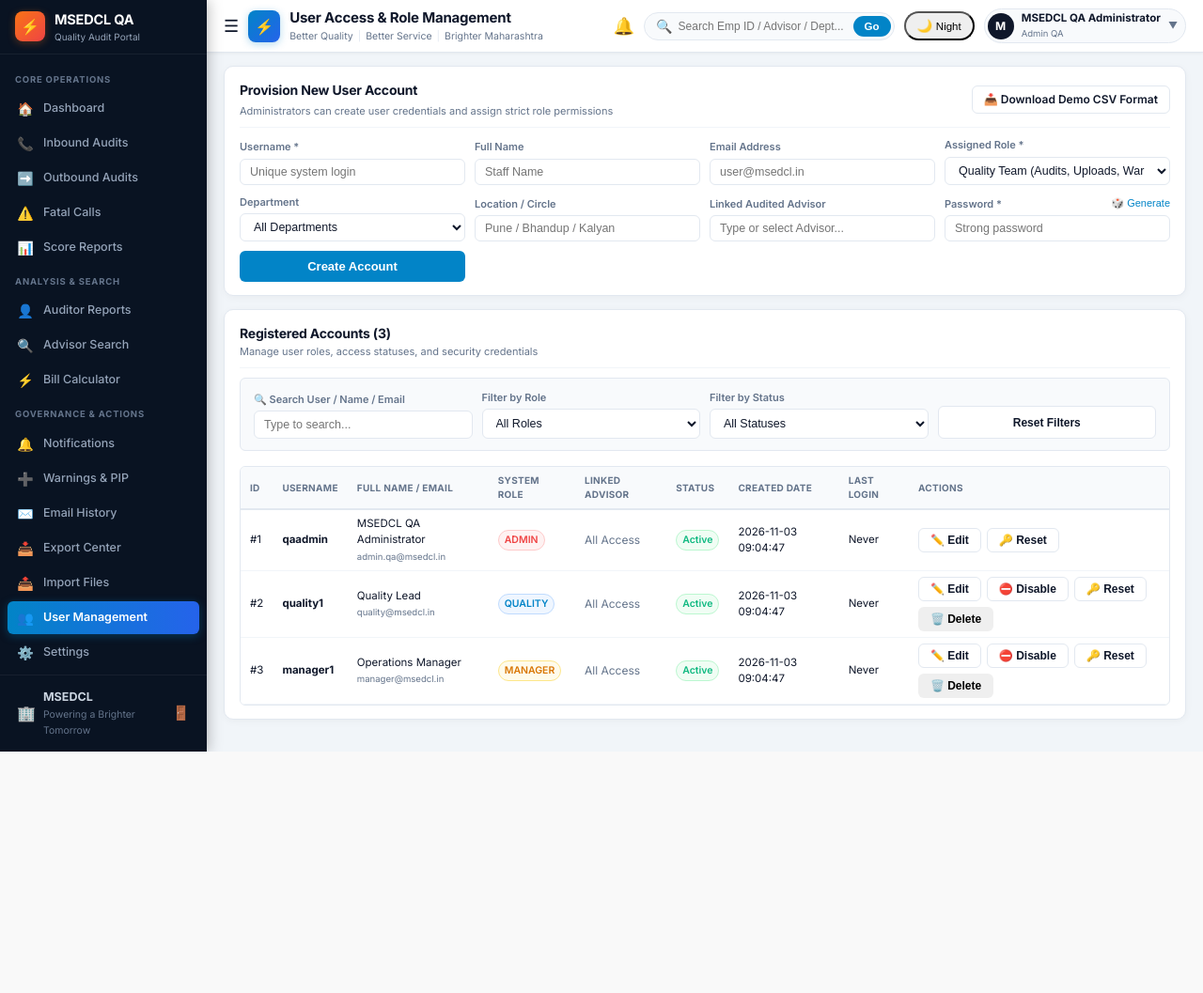
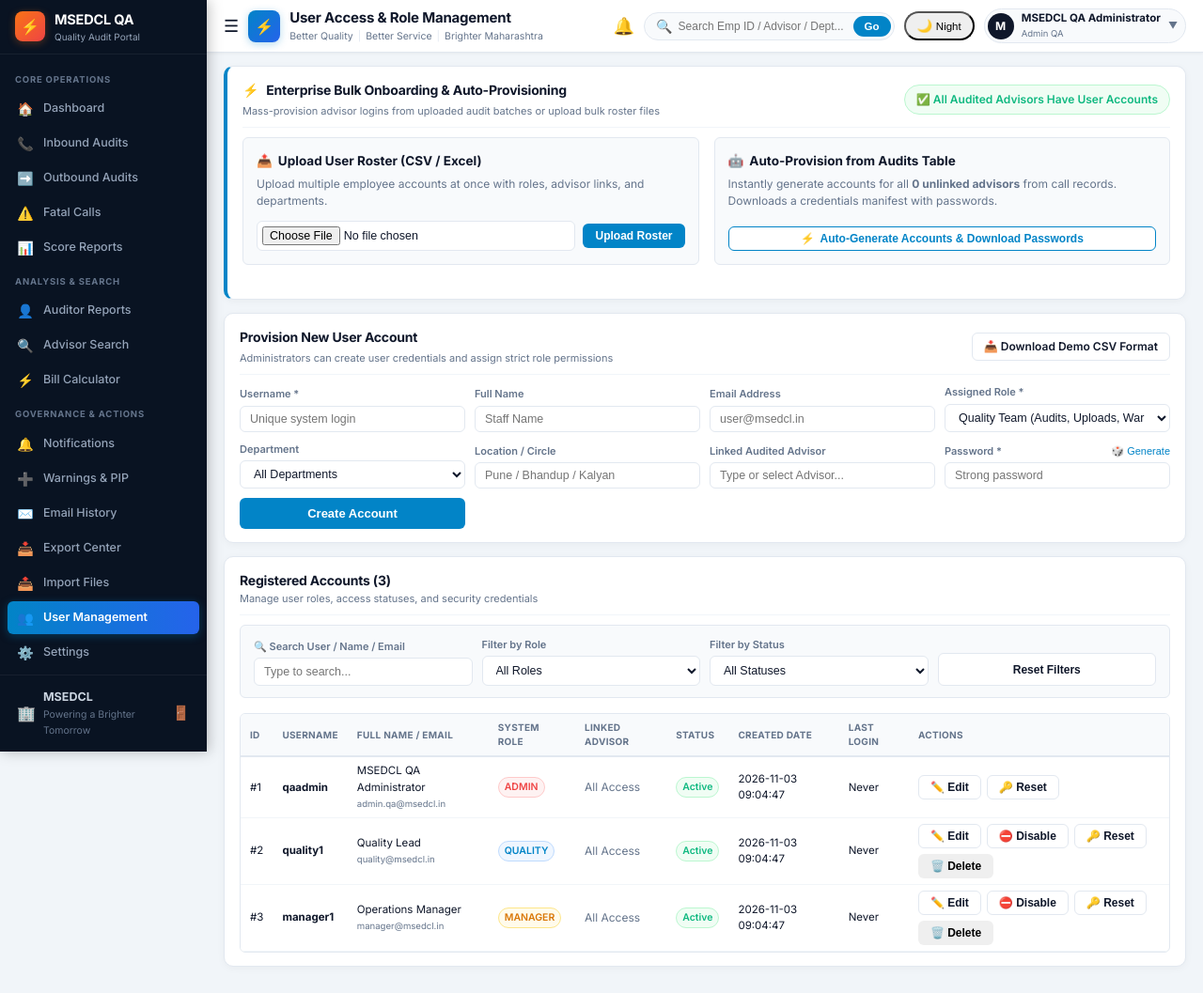
Before and after one commit to WeWake2026/MSEDCL, a Flask app: page /admin/users in a window 1280 px wide. Shown: the whole page at 94% size. Before the commit the page ends 800 px from the top, so only its background shows below. Run offline with Flask 3, Linux system fonts and the light colour scheme; the visitor is signed in with stand-in values (Sample User, id 1); data comes from the database, SQL or seed files in the repository; data that the repository does not hold is empty; some libraries are stand-ins or nearby versions.

Commit message:
Implement bulk roster CSV upload and one-click auto-provisioning for audited advisors

```diff
--- a/app.py
+++ b/app.py
@@ -1,4 +1,4 @@
-import os, io, sqlite3, hashlib, secrets, smtplib, ssl, json, sys, time, threading, subprocess
+import os, io, sqlite3, hashlib, secrets, smtplib, ssl, json, sys, time, threading, subprocess, csv
 from email.message import EmailMessage
 from datetime import datetime, date, timedelta
 from functools import wraps
@@ -1957,7 +1957,164 @@ def user_management():
             WHERE advisor_name IS NOT NULL AND advisor_name != ''
             ORDER BY advisor_name ASC
         """).fetchall()
-    return render_template("user_management.html", page="users", users=users, audited_advisors=audited_advisors)
+
+        # Calculate unlinked advisors without user logins
+        user_adv_ids = set(u["advisor_id"] for u in users if u["advisor_id"])
+        unlinked_count = sum(1 for a in audited_advisors if a["advisor_id"] and a["advisor_id"] not in user_adv_ids)
+
+    return render_template("user_management.html", page="users", users=users, audited_advisors=audited_advisors, unlinked_count=unlinked_count)
+
+@app.route("/admin/users/bulk-import", methods=["POST"])
+@roles("admin", "manager")
+def user_bulk_import():
+    file = request.files.get("users_file")
+    if not file or not file.filename:
+        flash("Please select a CSV or Excel file to import.", "error")
+        return redirect(url_for("user_management"))
+
+    filename = secure_filename(file.filename).lower()
+    created = 0
+    skipped = 0
+    errors = []
+
+    try:
+        if filename.endswith(".csv"):
+            df = pd.read_csv(file)
+        elif filename.endswith((".xlsx", ".xls")):
+            df = pd.read_excel(file)
+        else:
+            flash("Invalid format. Please upload a .csv or .xlsx file.", "error")
+            return redirect(url_for("user_management"))
+
+        # Normalize column headers
+        df.columns = [str(c).strip().lower().replace(" ", "_") for c in df.columns]
+
+        with db() as con:
+            existing_usernames = set(r[0] for r in con.execute("SELECT username FROM users").fetchall())
+
+            for idx, row in df.iterrows():
+                username = str(row.get("username", "")).strip()
+                if not username or username == "nan" or username in existing_usernames:
+                    skipped += 1
+                    continue
+
+                full_name = str(row.get("full_name", "")).strip()
+                if full_name == "nan": full_name = ""
+                email = str(row.get("email", "")).strip()
+                if email == "nan": email = ""
+                role = str(row.get("role", "advisor")).strip().lower()
+                if role not in ("admin", "quality", "manager", "viewer", "advisor"):
+                    role = "advisor"
+
+                advisor_id = str(row.get("advisor_id", "")).strip()
+                if advisor_id == "nan" or not advisor_id:
+                    advisor_id = None
+
+                department = str(row.get("department", "All")).strip()
+                if department == "nan" or not department:
+                    department = "All"
+
+                location = str(row.get("location", "")).strip()
+                if location == "nan": location = ""
+
+                raw_pwd = str(row.get("temporary_password", "")).strip()
+                if raw_pwd == "nan" or not raw_pwd:
+                    raw_pwd = secrets.token_urlsafe(8)
+
+                pwd_hash = generate_password_hash(raw_pwd)
+
+                con.execute("""
+                    INSERT INTO users (username, password_hash, role, advisor_id, active, full_name, email, department, location, created_at)
+                    VALUES (?, ?, ?, ?, 1, ?, ?, ?, ?, datetime('now'))
+                """, (username, pwd_hash, role, advisor_id, full_name, email, department, location))
+
+                existing_usernames.add(username)
+                created += 1
+
+        log_audit("BULK_IMPORT_USERS", f"{created} accounts", f"Imported from {filename}. Skipped {skipped}.")
+        flash(f"Successfully provisioned {created} user accounts! ({skipped} skipped/duplicates)", "success")
+    except Exception as e:
+        flash(f"Error parsing user import file: {str(e)}", "error")
+
+    return redirect(url_for("user_management"))
+
+@app.route("/admin/users/auto-provision-advisors", methods=["POST"])
+@roles("admin")
+def user_auto_provision_advisors():
+    """Auto-generate advisor login accounts for all distinct audited advisors without accounts."""
+    created_manifest = []
+
+    with db() as con:
+        existing_users = con.execute("SELECT username, advisor_id FROM users").fetchall()
+        existing_adv_ids = set(u["advisor_id"] for u in existing_users if u["advisor_id"])
+        existing_usernames = set(u["username"] for u in existing_users)
+
+        audited_advisors = con.execute("""
+            SELECT DISTINCT advisor_id, advisor_name, department
+            FROM audits
+            WHERE advisor_id IS NOT NULL AND advisor_id != ''
+            ORDER BY advisor_name ASC
+        """).fetchall()
+
+        # Pre-hash once using pbkdf2 with low cost or standard hash to avoid 360 * 150ms delay
+        default_pwd = "Msedcl@Password2026"
+        shared_hash = generate_password_hash(default_pwd)
+
+        batch_inserts = []
+        for a in audited_advisors:
+            adv_id = a["advisor_id"].strip()
+            adv_name = a["advisor_name"].strip()
+            dept = a["department"] or "All"
+
+            if adv_id in existing_adv_ids:
+                continue
+
+            # Standardized username: adv.<cleaned_advisor_id>
+            clean_id = adv_id.lower().replace(" ", "").replace("-", "")
+            base_username = f"adv.{clean_id}"
+            username = base_username
+            ctr = 1
+            while username in existing_usernames:
+                username = f"{base_username}_{ctr}"
+                ctr += 1
+
+            email = f"{clean_id}@msedcl.in"
+
+            batch_inserts.append((username, shared_hash, adv_id, adv_name, email, dept))
+            existing_adv_ids.add(adv_id)
+            existing_usernames.add(username)
+
+            created_manifest.append({
+                "username": username,
+                "full_name": adv_name,
+                "advisor_id": adv_id,
+                "department": dept,
+                "email": email,
+                "initial_password": default_pwd
+            })
+
+        for row_vals in batch_inserts:
+            con.execute("""
+                INSERT INTO users (username, password_hash, role, advisor_id, active, full_name, email, department, location, created_at)
+                VALUES (?, ?, 'advisor', ?, 1, ?, ?, ?, 'Contact Center', datetime('now'))
+            """, row_vals)
+
+    if not created_manifest:
+        flash("All audited advisors already have user accounts.", "info")
+        return redirect(url_for("user_management"))
+
+    log_audit("AUTO_PROVISION_ADVISORS", f"{len(created_manifest)} accounts", "Auto-provisioned login accounts from audits table")
+
+    # Generate CSV manifest for download
+    output = io.StringIO()
+    writer = csv.DictWriter(output, fieldnames=["username", "full_name", "advisor_id", "department", "email", "initial_password"])
+    writer.writeheader()
+    for row in created_manifest:
+        writer.writerow(row)
+
+    mem_bytes = io.BytesIO(output.getvalue().encode("utf-8"))
+    timestamp = datetime.now().strftime("%Y%m%d_%H%M%S")
+    return send_file(mem_bytes, mimetype="text/csv", as_attachment=True, download_name=f"msedcl_auto_provisioned_advisors_{timestamp}.csv")
 
 @app.route("/admin/users/create", methods=["POST"])
 @roles("admin", "manager")
--- a/templates/user_management.html
+++ b/templates/user_management.html
@@ -3,6 +3,60 @@
 {% block heading %}User Access & Role Management{% endblock %}
 
 {% block content %}
+<!-- Enterprise Bulk Provisioning & Auto-Provision Bar -->
+<div class="card" style="border-left:4px solid var(--brand-blue);background:var(--bg-card);">
+  <div class="card-header" style="display:flex;justify-content:space-between;align-items:center;flex-wrap:wrap;gap:12px;">
+    <div>
+      <h3 class="card-title" style="display:flex;align-items:center;gap:8px;">
+        <span>⚡</span> Enterprise Bulk Onboarding &amp; Auto-Provisioning
+      </h3>
+      <span class="card-subtitle">Mass-provision advisor logins from uploaded audit batches or upload bulk roster files</span>
+    </div>
+    {% if unlinked_count and unlinked_count > 0 %}
+    <span class="badge badge-warning" style="font-size:12px;padding:6px 12px;">
+      ⚠️ {{ unlinked_count }} Audited Advisors Need User Accounts
+    </span>
+    {% else %}
+    <span class="badge badge-success" style="font-size:12px;padding:6px 12px;">
+      ✅ All Audited Advisors Have User Accounts
+    </span>
+    {% endif %}
+  </div>
+
+  <div class="charts-grid-2" style="gap:16px;margin-top:8px;">
+    <!-- Bulk CSV/Excel Upload -->
+    <div style="background:var(--bg-card-subtle);border:1px solid var(--border);border-radius:var(--radius-sm);padding:14px;">
+      <h4 style="font-size:13.5px;margin-bottom:6px;display:flex;align-items:center;gap:6px;">
+        <span>📤</span> <strong>Upload User Roster (CSV / Excel)</strong>
+      </h4>
+      <p style="font-size:12px;color:var(--text-muted);margin-bottom:12px;">
+        Upload multiple employee accounts at once with roles, advisor links, and departments.
+      </p>
+      <form method="post" action="{{ url_for('user_bulk_import') }}" enctype="multipart/form-data" style="display:flex;gap:8px;align-items:center;flex-wrap:wrap;">
+        <input type="file" name="users_file" accept=".csv, .xlsx, .xls" class="form-control" style="flex:1;min-width:180px;padding:5px;" required>
+        <button type="submit" class="btn btn-primary btn-sm" style="white-space:nowrap;">Upload Roster</button>
+      </form>
+    </div>
+
+    <!-- One-Click Auto-Provision from Audits -->
+    <div style="background:var(--bg-card-subtle);border:1px solid var(--border);border-radius:var(--radius-sm);padding:14px;display:flex;flex-direction:column;justify-content:space-between;">
+      <div>
+        <h4 style="font-size:13.5px;margin-bottom:6px;display:flex;align-items:center;gap:6px;">
+          <span>🤖</span> <strong>Auto-Provision from Audits Table</strong>
+        </h4>
+        <p style="font-size:12px;color:var(--text-muted);margin-bottom:12px;">
+          Instantly generate accounts for all <strong>{{ unlinked_count or 0 }} unlinked advisors</strong> from call records. Downloads a credentials manifest with passwords.
+        </p>
+      </div>
+      <form method="post" action="{{ url_for('user_auto_provision_advisors') }}" onsubmit="return confirm('Generate login accounts for all {{ unlinked_count or 0 }} unlinked advisors from the audits table?\n\nA credentials CSV manifest containing generated temporary passwords will download automatically.')">
+        <button type="submit" class="btn btn-secondary btn-sm" style="width:100%;border-color:var(--brand-blue);color:var(--brand-blue);font-weight:600;" {% if not unlinked_count or unlinked_count == 0 %}disabled{% endif %}>
+          <span>⚡</span> Auto-Generate Accounts &amp; Download Passwords
+        </button>
+      </form>
+    </div>
+  </div>
+</div>
+
 <!-- Create New User ID Card -->
 <div class="card">
   <div class="card-header" style="display:flex;justify-content:space-between;align-items:center;flex-wrap:wrap;gap:10px;">
```
